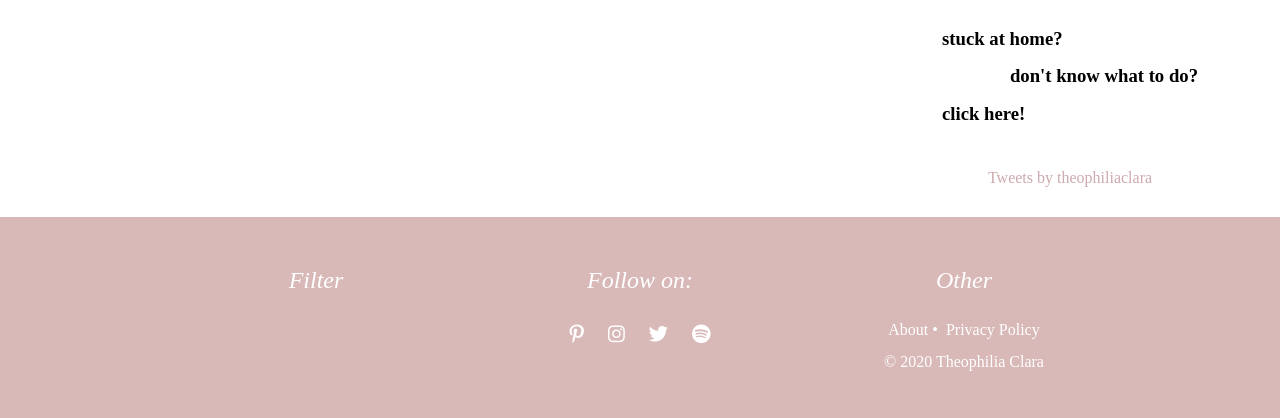
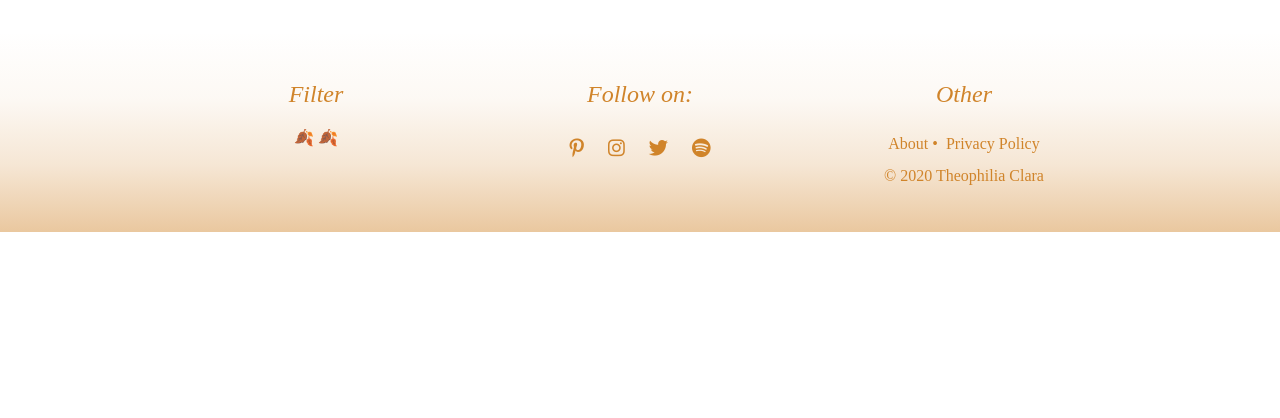
Before and after one commit to thebluelily00/theophiliaclara, a Django app: page / in a window 1280 px wide. Shown: the part 832-1250 px from the top of the page. After the commit the page ends 1064 px from the top, so only its background shows below. Run offline with Django 3.2, Linux system fonts and the light colour scheme; data that the repository does not hold is empty; some libraries are stand-ins or nearby versions; some web fonts are replaced.

Commit message:
made fall theme, spruced things up

```diff
--- a/blog/static/css/blog.css
+++ b/blog/static/css/blog.css
@@ -7,12 +7,17 @@ body, html{
 }
 
  a:not(.oa){
-  color:#CDAAAE;
+  color:black;
+  text-decoration: none;
+}
+
+#theone a{
+  color:#bb7625;
   text-decoration: none;
 }
 
 #ltkwidget-version-two631799299{
-  width:85%;
+  width:50vw;
   margin:auto;
 }
 
@@ -55,7 +60,7 @@ body, html{
 #contrast a{color:white;}
 
 #menu{
-  background-color: #F5F4F4;
+  background: linear-gradient(-45deg rgba(208,132,42,0.45),rgba(),rgba(0,0,0,0));
   color:#B17A80;
   padding:5px;
   text-align:center;
@@ -64,8 +69,9 @@ body, html{
 
 
 #menu a{
-  color:#B17A80;
+  color:#bb7625;
   font-size: 1.2em;
+  text-decoration: none;
 }
 
 #menu h3, #menu span, .tsocial li, .tsocial{
@@ -105,7 +111,7 @@ body, html{
 .pi{
   text-align: center;
   margin: auto;
-  display: block;
+  width: 100%;
 }
 
 .socc{
@@ -154,13 +160,13 @@ h1{
 }
 
 .footer{
-  background-color:#D9B8B8;
-  color:white;
+  background: linear-gradient(rgba(0,0,0,0),rgba(208,132,42,0.05),rgba(208,132,42,0.20),rgba(208,132,42,0.45));
+  color:rgb(208,132,42);
   text-align: center;
 }
 
 .footer a{
-  color:white;
+color:rgb(208,132,42);
 }
 
 .footer h2{
@@ -222,8 +228,10 @@ h1{
 
 .p{
   padding:20px;
-  margin:40px;
-  border:3px solid #EFE8E8;
+  margin:20px;
+  width:250px;
+  display: inline-block;
+
 }
 
 .filtration{
@@ -234,17 +242,17 @@ h1{
 
 .p h3, .p h4{
   text-align:center;
-  color:#B17A80;
+  color:black;
 }
 
 .p li{
   line-height: 200%;
 }
 
-.p:first-child{
+/*.p:first-child{
   background-color: #EFE8E8;
   background: #EFE8E8;
-}
+}*/
 
 /* mailchimp email signup formatting */
 
@@ -451,9 +459,10 @@ p{
   padding-left:30px;
   padding-right:30px;
   padding-bottom:30px;
+  padding-top:30px;
   /*border-top:4px solid #D9B8B8;
   border-bottom:4px solid #D9B8B8;*/
-  margin-top:40px;
+  margin-top:20px;
   margin-right:40px;
 }
 
--- a/blog/static/js/scripts.js
+++ b/blog/static/js/scripts.js
@@ -5,7 +5,7 @@ $( document ).ready(function(){
   var d = new Date();
   $('.copy').html('<a>&copy '+d.getFullYear()+" Theophilia Clara</a>");
 
-$('.hp:first-child').after('<div id="ltkwidget-version-two631799299" data-appid="631799299" class="ltkwidget-version-two"><script>var rsLTKLoadApp="0",rsLTKPassedAppID="631799299";</script><script type="text/javascript" src="https://widgets-static.rewardstyle.com/widgets2_0/client/pub/ltkwidget/ltkwidget.js"></script><div widget-dashboard-settings="" data-appid="631799299" data-userid="345027" data-rows="2" data-cols="3" data-showframe="true" data-padding="4" data-profileid="5d86b92c-8b21-11ea-8867-4ad2fc426daa"><div class="rs-ltkwidget-container"><div ui-view=""></div></div></div><noscript>This content requires JavaScript to be enabled, and the site or browser may be disabling it. Try reactivating it to view this content.</noscript></div>');
+  $('.hp:nth-child(3)').after('<div id="ltkwidget-version-two631799299" data-appid="631799299" class="ltkwidget-version-two"><script>var rsLTKLoadApp="0",rsLTKPassedAppID="631799299";</script><script type="text/javascript" src="https://widgets-static.rewardstyle.com/widgets2_0/client/pub/ltkwidget/ltkwidget.js"></script><div widget-dashboard-settings="" data-appid="631799299" data-userid="345027" data-rows="2" data-cols="3" data-showframe="true" data-padding="4" data-profileid="5d86b92c-8b21-11ea-8867-4ad2fc426daa"><div class="rs-ltkwidget-container"><div ui-view=""></div></div></div><noscript>This content requires JavaScript to be enabled, and the site or browser may be disabling it. Try reactivating it to view this content.</noscript></div>');
 
  //nothing really necessary
   $("#id_title").attr('placeholder','Title');
--- a/blog/templates/blog/base.html
+++ b/blog/templates/blog/base.html
@@ -39,6 +39,7 @@
     {% endif %}
   <div id="menu"> <!-- home, about, social media buttons -->
       <div class="cont">
+
             <a href="/" class="help">Home</a>
             <ul class="tsocial">
                 <li><a class="fab fa-pinterest-p" href="https://www.pinterest.com/theophiliaclara/" target="blank" id="pin"></a></li>
@@ -48,6 +49,7 @@
                 <!--<li style="vertical-align: text-bottom;"><a class="fab" href="https://www.liketoknow.it/theophiliaclara"><img src="{% static '/images/LIKEtoKNOW.it_Icon.png' %}" alt="liketoknow.it icon" width="25px"></a></li>-->
             </ul>
             <a href="{% url 'about' %}" class="help">About</a>
+
         <!--  <div id="c-sty">
               <a href="">Style</a>
               <ul id="sty">
@@ -90,13 +92,18 @@
   <div id="other"> <!-- not menus -->
     <div id="header">
       <h1 id="theone">{% block header %}{% endblock %}</h1>
-      <h2 style="text-align:center;font-weight:normal;"><em>live inspired + live well</em></h2>
+      <!-- <h2 style="text-align:center;font-weight:normal;">live inspired + live well</h2>-->
 
     </div>
     <div class="o2">
       {% block content %} <!-- unique content for each page -->
       {% endblock %}
       <div class="sidebar">
+          <div class="pinte"><a data-pin-do="embedUser" data-pin-board-width="300" data-pin-scale-height="600" data-pin-scale-width="60" href="https://www.pinterest.com/theophiliaclara/"></a></div>
+          <br>
+          <div class="spotif"><iframe src="https://open.spotify.com/embed/playlist/24VzM1S5za41mUGJu0xog7" id="playlist" height="380" frameborder="0" allowtransparency="true" allow="encrypted-media"></iframe></div>
+          <br>
+          <!--<a class="twitter-timeline" data-height="550" data-width="350" href="https://twitter.com/theophiliaclara?ref_src=twsrc%5Etfw">Tweets by theophiliaclara</a> <script async src="https://platform.twitter.com/widgets.js" charset="utf-8"></script>-->
           <div class="email-signup">
             <!-- Begin Mailchimp Signup Form -->
             <div id="mc_embed_signup">
@@ -110,27 +117,16 @@
             </div>
             <!--End mc_embed_signup-->
           </div>
-        <div class="spotif">
-          <iframe src="https://open.spotify.com/embed/playlist/24VzM1S5za41mUGJu0xog7" id="playlist" height="380" frameborder="0" allowtransparency="true" allow="encrypted-media"></iframe>
-        </div>
-        <br>
-        <div class="covid">
-          <h3 id="agh"><a href="/covid19"><span class="ooh">stuck at home? </span> <span id="ooh">don't know what to do? </span> <span class='ooh'>click here!</span></a></h3>
-        </div>
-        <div class="pinte">
-          <a data-pin-do="embedUser" data-pin-board-width="300" data-pin-scale-height="600" data-pin-scale-width="60" href="https://www.pinterest.com/theophiliaclara/"></a>
-        </div>
-        <br>
-        <a class="twitter-timeline" data-height="550" data-width="350" href="https://twitter.com/theophiliaclara?ref_src=twsrc%5Etfw">Tweets by theophiliaclara</a> <script async src="https://platform.twitter.com/widgets.js" charset="utf-8"></script>
-      </div>
       </div>
     <div class="footer"> <!-- 3 sections with links -->
       <div class="col1"> <!-- filter -->
         <h2 class='ex'>Filter</h2>
         <ul id="filter">
+          🍂
           {% for tag in tags %}
             <li class='tag'><a href="{% url 'tags' tag=tag %}">{{ tag }}</a></li>
           {% endfor %}
+          🍂
         </ul>
       </div>
       <div class="col2"> <!-- social media -->
--- a/blog/templates/blog/post_detail.html
+++ b/blog/templates/blog/post_detail.html
@@ -13,7 +13,6 @@ h2{
   padding:0px 0px 10px 0px;
   margin:0px 0px 30px 0px;
   display:inline-block;
-  border:10px double #EFE8E8;
 }
 .o2{
   text-align:center;
--- a/blog/templates/blog/post_list.html
+++ b/blog/templates/blog/post_list.html
@@ -27,14 +27,25 @@ Home
     {% load static %}
 {% block content %}
 <div id="posts" class="left">
-  <div class="filtration">
+  <!--<div id="ltkwidget-version-two631799299" data-appid="631799299" class="ltkwidget-version-two">
+    <script>var rsLTKLoadApp="0",rsLTKPassedAppID="631799299";</script>
+    <script type="text/javascript" src="https://widgets-static.rewardstyle.com/widgets2_0/client/pub/ltkwidget/ltkwidget.js"></script>
+    <div widget-dashboard-settings="" data-appid="631799299" data-userid="345027" data-rows="2" data-cols="3" data-showframe="true" data-padding="4" data-profileid="5d86b92c-8b21-11ea-8867-4ad2fc426daa">
+      <div class="rs-ltkwidget-container">
+        <div ui-view=""></div>
+      </div>
+    </div>
+    <noscript>This content requires JavaScript to be enabled, and the site or browser may be disabling it. Try reactivating it to view this content.</noscript>
+  </div>-->
+
+  <!--<div class="filtration">
     <h2 id="fhh">Filter:</h2>
     <ul id="topfilt">
       {% for tag in tags %}
         <li class='tf'><a href="{% url 'tags' tag=tag %}" class="oa">{{ tag }}</a></li>
       {% endfor %}
     </ul>
-  </div>
+  </div>-->
   <div class="newpostbox">
     {% for post in posts %}
     <div class="p hp {{ post.tag }}">
```
Lines whose indentation alone changed are shown as unchanged.
